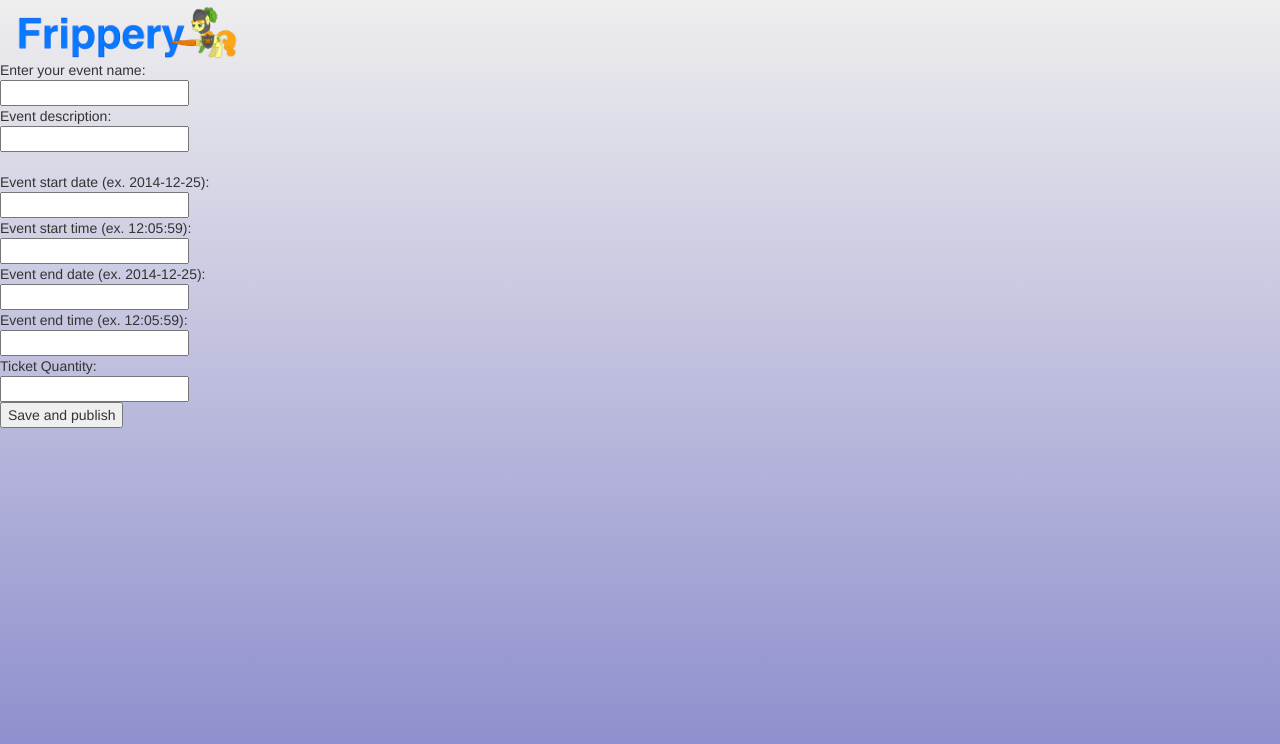
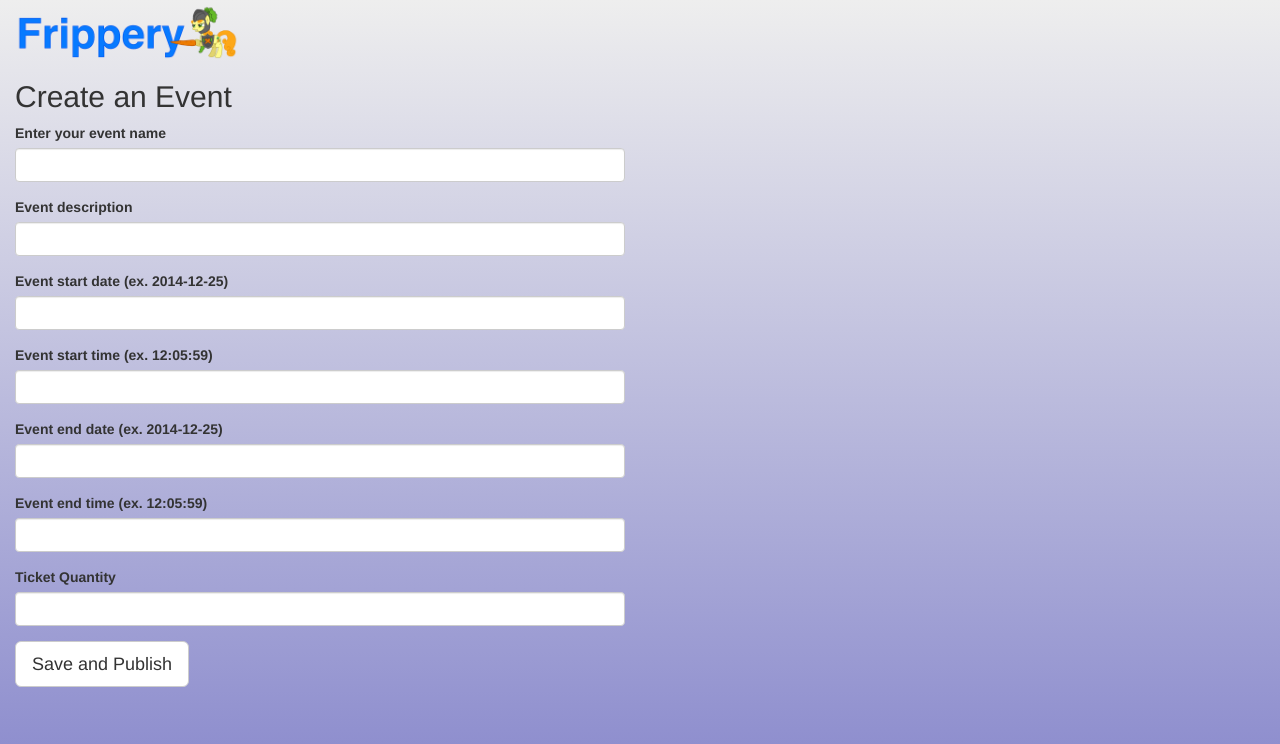
Before and after one commit to eyalr/frippery, a Flask app: template src/frippery/templates/create.html in a window 1280 px wide. Shown: the top 744 px of the page. Run offline with Flask 2, Linux system fonts and the light colour scheme; the template is opened without the code that fills it, so the values that code supplies are empty; parts of the project's set-up code (start-up, migrations or seed data) failed here and were passed over; some libraries are stand-ins or nearby versions.

Commit message:
updating look and feel of /create

```diff
--- a/src/frippery/templates/create.html
+++ b/src/frippery/templates/create.html
@@ -2,23 +2,48 @@
 
 {% block title %}Create - Frippery{% endblock %}
 
+
 {% block content %}
-<form action="/publish" method="POST">
-    Enter your event name:<br>
-    <input type="text" name="event_name"><br>
-    Event description:<br>
-    <input type="text" name="event_description"><br>
-    <input type="hidden" name="organizer_id"><br>
-    Event start date (ex. 2014-12-25):<br>
-    <input type="text" name="event_start_date"><br>
-    Event start time (ex. 12:05:59): <br>
-    <input type="text" name="event_start_time"><br>
-    Event end date (ex. 2014-12-25):<br>
-    <input type="text" name="event_end_date"><br>
-    Event end time (ex. 12:05:59): <br>
-    <input type="text" name="event_end_time"><br>
-    Ticket Quantity: <br>
-    <input type="text" name="ticket_quantity"><br>
-    <input type="submit" value="Save and publish">
-</form>
+<div class="container-fluid">
+    <h2>Create an Event</h2>
+</div>
+
+<div class="container-fluid">
+    <div class="row">
+        <div class="col-md-6 col-xs-12">
+            <form action="/publish" method="POST">
+                <div class="form-group">
+                    <label>Enter your event name</label>
+                    <input class="form-control" type="text" name="event_name">
+                </div>
+                <div class="form-group">
+                    <label>Event description</label>
+                    <input class="form-control" type="text" name="event_description">
+                </div>
+                <div class="form-group">
+                    <label>Event start date (ex. 2014-12-25)</label>
+                    <input class="form-control" type="text" name="event_start_date">
+                </div>
+                <div class="form-group">
+                    <label>Event start time (ex. 12:05:59)</label>
+                    <input class="form-control" type="text" name="event_start_time">
+                </div>
+                <div class="form-group">
+                    <label>Event end date (ex. 2014-12-25)</label>
+                    <input class="form-control" type="text" name="event_end_date">
+                </div>
+                <div class="form-group">
+                    <label>Event end time (ex. 12:05:59)</label>
+                    <input class="form-control" type="text" name="event_end_time">
+                </div>
+                <div class="form-group">
+                    <label>Ticket Quantity</label>
+                    <input class="form-control" type="text" name="ticket_quantity">
+                </div>
+                <input class="btn btn-default btn-lg" type="submit" value="Save and Publish">
+                <input type="hidden" name="organizer_id">
+            </form>
+        </div>
+    </div>
+</div>
 {% endblock %}
```
